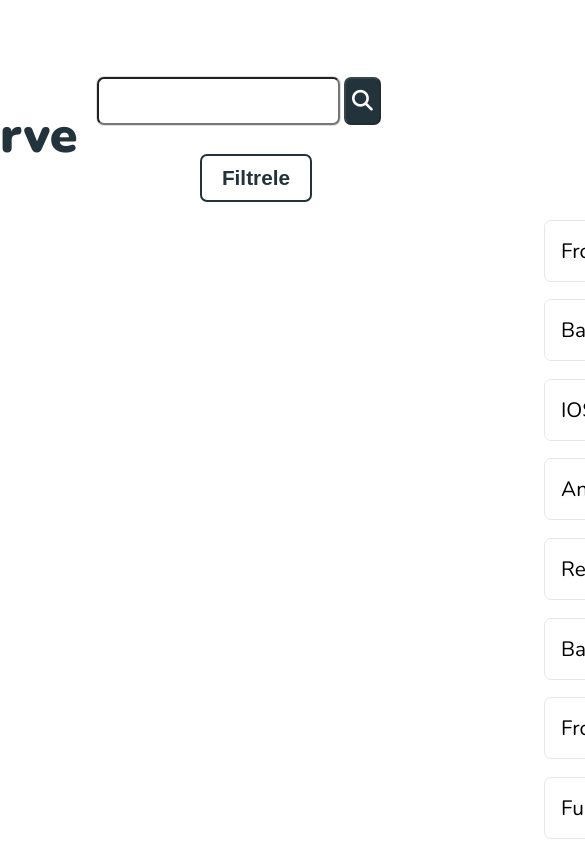
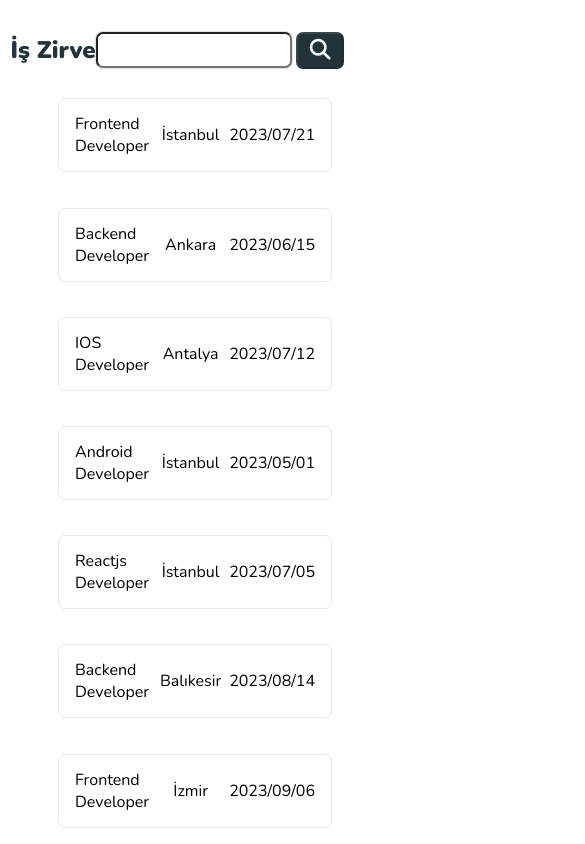
Before and after one commit to dilarauluturhan/is-zirve, a React (Create React App) app: page /joblist in a window 390 px wide. Shown: the top 844 px of the page, 585 px wide, since content can reach past the window. Built offline with nearby package versions, Linux system fonts and the light colour scheme.

Commit message:
style: joblist mobile responsive

```diff
--- a/src/style/joblist.css
+++ b/src/style/joblist.css
@@ -123,4 +123,70 @@
 }
 .job-list .job-info .job-date {
   text-align: right;
+}
+
+@media screen and (max-width: 1500px) {
+  .job-list main div {
+    position: relative;
+    right: 7rem;
+  }
+  .job-list main div div .job-info {
+    width: 35rem;
+  }
+}
+@media screen and (max-width: 900px) {
+  .job-list .head .job-head {
+    font-size: 2.5rem;
+    position: relative;
+    left: -50px;
+  }
+  .job-list .head input {
+    width: 32rem;
+  }
+  .job-list .dropdown {
+    position: relative;
+    left: 75%;
+    top: 4.7rem;
+  }
+  .job-list main div {
+    position: relative;
+    right: 9rem;
+    top: -25px;
+  }
+  .job-list main div div .job-info {
+    width: 22rem;
+  }
+}
+@media screen and (max-width: 420px) {
+  .job-list .head .job-head {
+    font-size: 1.5rem;
+    position: relative;
+    left: -20px;
+  }
+  .job-list .head input {
+    width: 10rem;
+    height: 1rem;
+  }
+  .job-list .head .search-button {
+    width: 3rem;
+    height: 2.3rem;
+  }
+  .job-list main div {
+    display: flex;
+    flex-direction: column;
+    align-items: center;
+    position: relative;
+    right: 17rem;
+    top: -10px;
+  }
+  .job-list main div div .job-info {
+    width: 15rem;
+    height: 2.5rem;
+  }
+  .job-list main div div .job-info li {
+    font-size: 1rem;
+  }
+  .job-list .dropdown {
+    display: none;
+  }
 }/*# sourceMappingURL=joblist.css.map */
```
Also changed, not shown: src/style/joblist.scss (+103 -0 lines), 1 other file (tests, documents, lock files or other folders).
